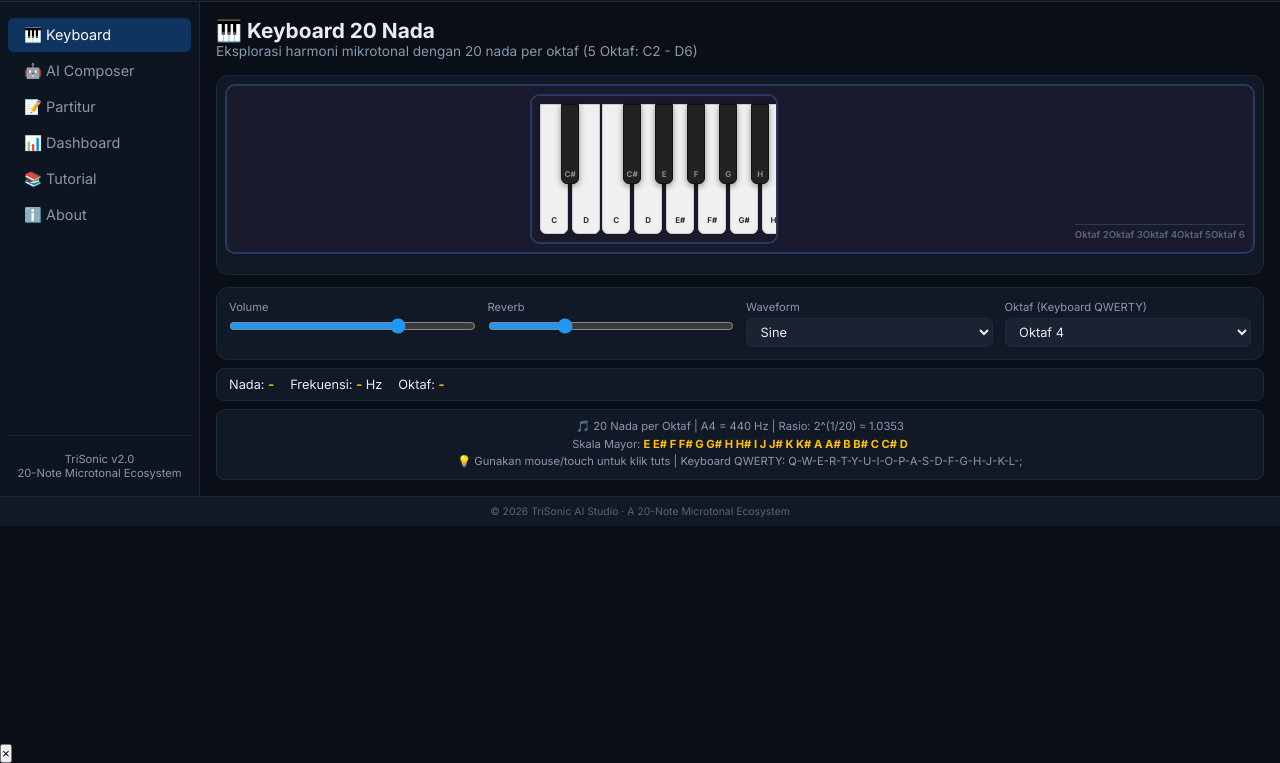
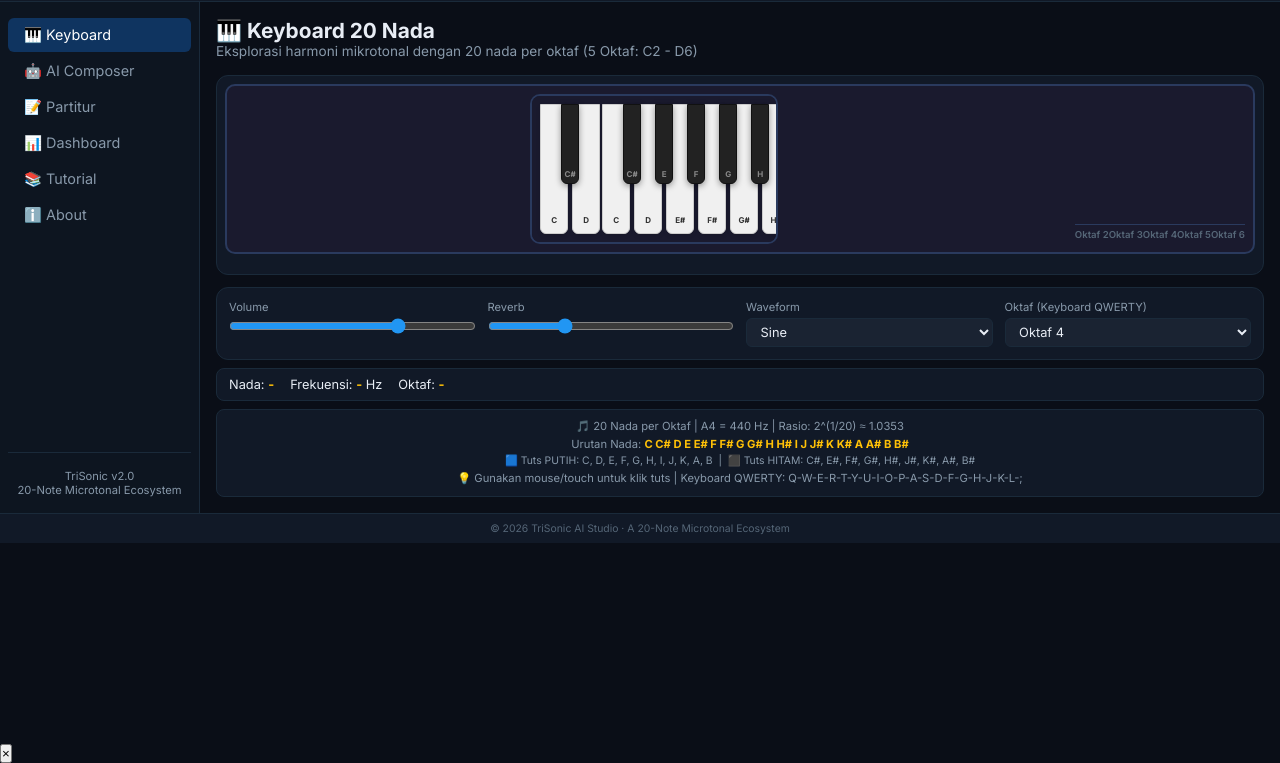
Before and after one commit to SRPakpahanSST/trisonic-ai-studio, a plain HTML site: page index.html in a window 1280 px wide. Both pictures are taken after a click on the button "🚀 Mulai". Shown: the part 58-821 px from the top of the page. Drawn offline with Linux system fonts and the light colour scheme.

Commit message:
Update index.html

```diff
--- a/index.html
+++ b/index.html
@@ -335,7 +335,11 @@
     </div>
     <div class="keyboard-info">
         <p>🎵 20 Nada per Oktaf | A4 = 440 Hz | Rasio: 2^(1/20) ≈ 1.0353</p>
-        <p>Skala Mayor: <strong>E E# F F# G G# H H# I J J# K K# A A# B B# C C# D</strong></p>
+        <p>Urutan Nada: <strong style="color:#FFC107;">C C# D E E# F F# G G# H H# I J J# K K# A A# B B#</strong></p>
+        <p style="font-size:0.65rem;color:#8899aa;">
+            🟦 Tuts PUTIH: C, D, E, F, G, H, I, J, K, A, B &nbsp;|&nbsp;
+            ⬛ Tuts HITAM: C#, E#, F#, G#, H#, J#, K#, A#, B#
+        </p>
         <p>💡 Gunakan mouse/touch untuk klik tuts | Keyboard QWERTY: Q-W-E-R-T-Y-U-I-O-P-A-S-D-F-G-H-J-K-L-;</p>
     </div>
 </div>
```
